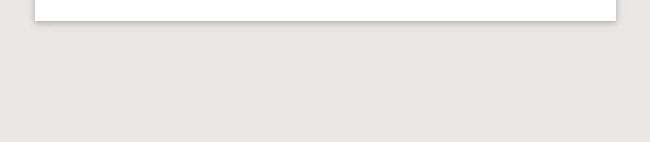
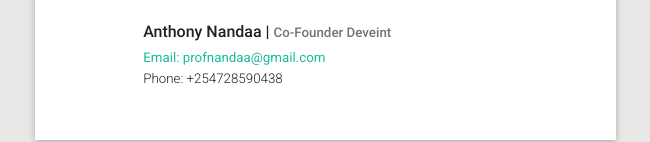
Before and after one commit to ebarasa/ebarasa.github.io, a plain HTML site: page index.html in a window 1280 px wide. Shown: the part 2249-2391 px from the top of the page, without its empty margins (472-1122 px from the left). Before the commit the page ends 2334 px from the top, so only its background shows below. Drawn offline with Linux system fonts and the light colour scheme.

Commit message:
Update index.html

```diff
--- a/index.html
+++ b/index.html
@@ -251,10 +251,17 @@
 
                                  <div class="custom-content-wrapper wow fadeIn a2" data-wow-delay="0.2s" >
                                     <h3> Muraya Kamau | <span> Chief Enabling Officer Deveint Ltd
-                                    </span</h3>
+                                        </span></h3>
                                     <span>Email: martin@deveint.com</span>
                                     <p>Phone: +254724213205  </p>
                                  </div>
+
+                                 <div class="custom-content-wrapper wow fadeIn a2" data-wow-delay="0.2s" >
+                                    <h3>Anthony Nandaa | <span> Co-Founder Deveint </span></h3>
+                                    <span>Email: profnandaa@gmail.com</span>
+                                    <p>Phone: +254728590438 </p>
+                                 </div>
+
                             </div>
                         </div>
 
```
